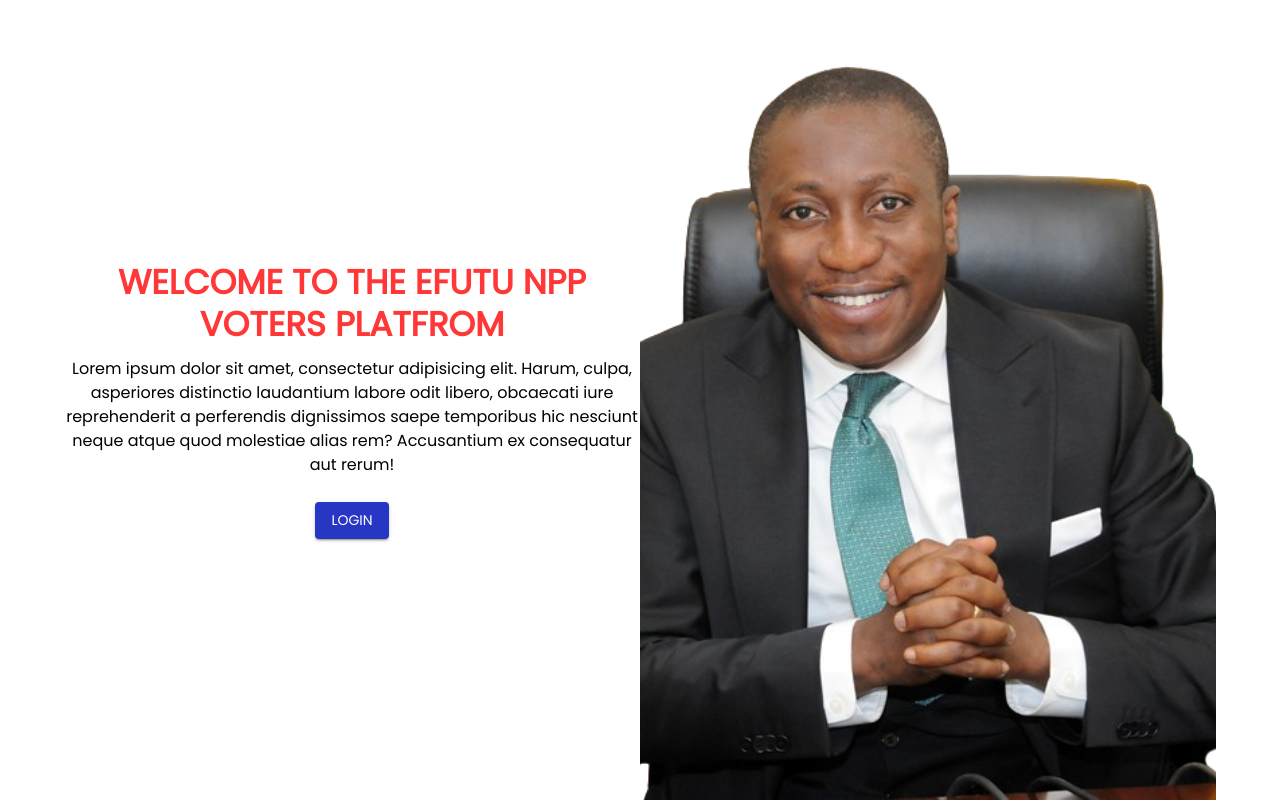
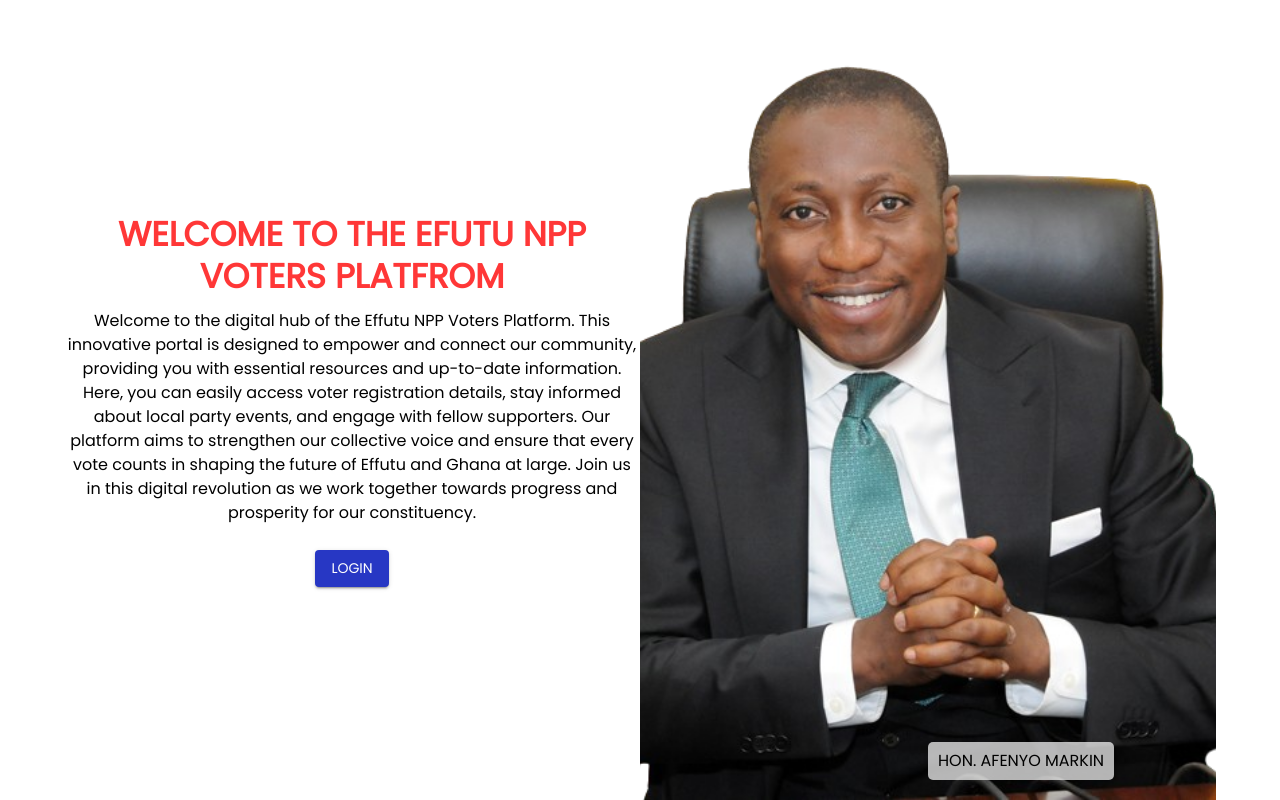
Before and after one commit to attajnr2001/votersTracking, a React (Vite) app in the folder VotersTracking/frontend/: page / in a window 1280 px wide. Built offline with nearby package versions, Linux system fonts and the light colour scheme; no server answers.

Commit message:
text extraction done

```diff
--- a/VotersTracking/frontend/src/pages/Welcome.jsx
+++ b/VotersTracking/frontend/src/pages/Welcome.jsx
@@ -53,7 +53,8 @@
           >
             <Box textAlign="center">
               <motion.div variants={itemVariants}>
-                <Typography color={"secondary"}
+                <Typography
+                  color={"secondary"}
                   sx={{ textTransform: "uppercase", fontWeight: "bold" }}
                   variant="h4"
                   gutterBottom
@@ -64,11 +65,16 @@
               </motion.div>
               <motion.div variants={itemVariants}>
                 <Typography variant="body1" gutterBottom component={motion.p}>
-                  Lorem ipsum dolor sit amet, consectetur adipisicing elit.
-                  Harum, culpa, asperiores distinctio laudantium labore odit
-                  libero, obcaecati iure reprehenderit a perferendis dignissimos
-                  saepe temporibus hic nesciunt neque atque quod molestiae alias
-                  rem? Accusantium ex consequatur aut rerum!
+                  Welcome to the digital hub of the Effutu NPP Voters Platform.
+                  This innovative portal is designed to empower and connect our
+                  community, providing you with essential resources and
+                  up-to-date information. Here, you can easily access voter
+                  registration details, stay informed about local party events,
+                  and engage with fellow supporters. Our platform aims to
+                  strengthen our collective voice and ensure that every vote
+                  counts in shaping the future of Effutu and Ghana at large.
+                  Join us in this digital revolution as we work together towards
+                  progress and prosperity for our constituency.
                 </Typography>
               </motion.div>
               <motion.div variants={itemVariants}>
@@ -84,13 +90,31 @@
               </motion.div>
             </Box>
           </Grid>
-          <Grid item xs={12} md={6}>
+          <Grid item xs={12} md={6} style={{ position: "relative" }}>
             <motion.div
               style={imageStyle}
               initial={{ opacity: 0, scale: 0.9 }}
               animate={{ opacity: 1, scale: 1 }}
               transition={{ duration: 0.7 }}
             />
+            <Typography
+              variant="subtitle1"
+              component={motion.div}
+              initial={{ opacity: 0, y: 20 }}
+              animate={{ opacity: 1, y: 0 }}
+              transition={{ delay: 0.8, duration: 0.5 }}
+              style={{
+                position: "absolute",
+                bottom: "20px",
+                left: "50%",
+                transform: "translateX(-50%)",
+                backgroundColor: "rgba(255, 255, 255, 0.7)",
+                padding: "5px 10px",
+                borderRadius: "5px",
+              }}
+            >
+              HON. AFENYO MARKIN
+            </Typography>
           </Grid>
         </Grid>
       </motion.div>
```
